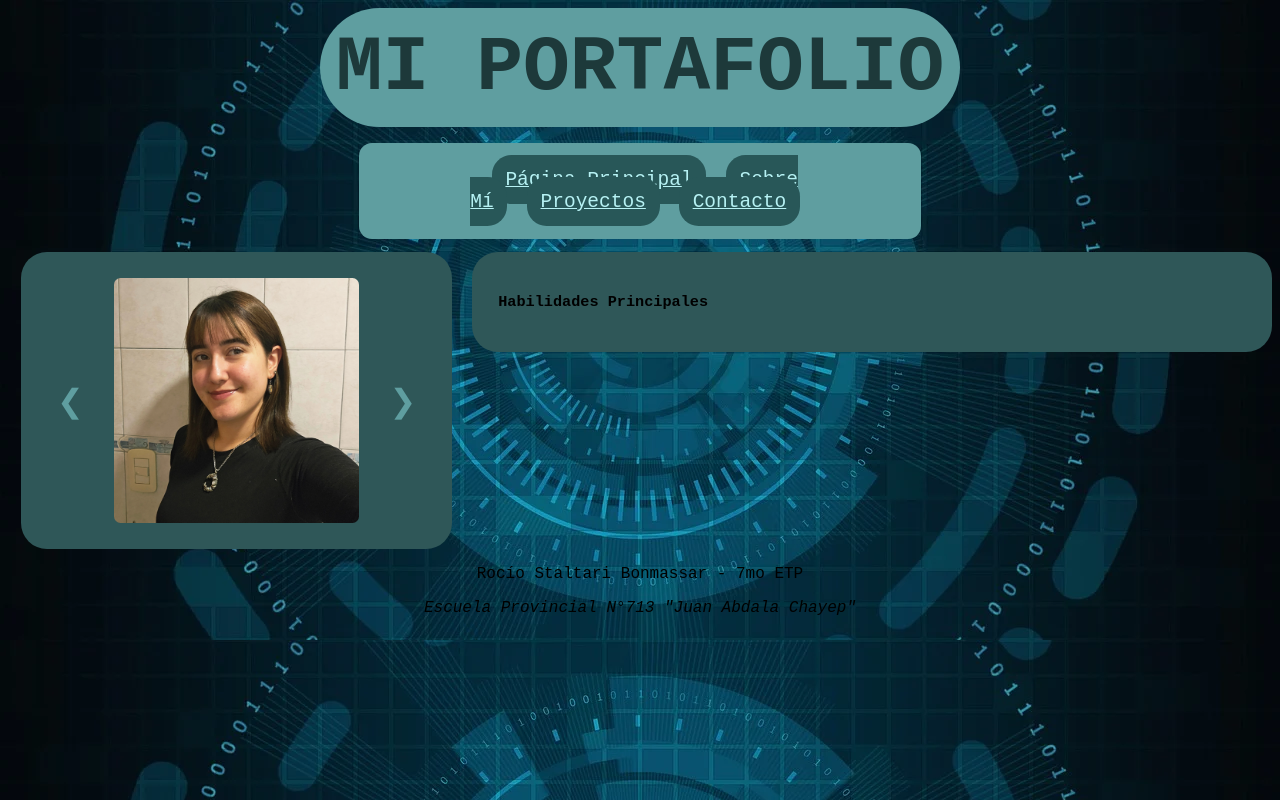
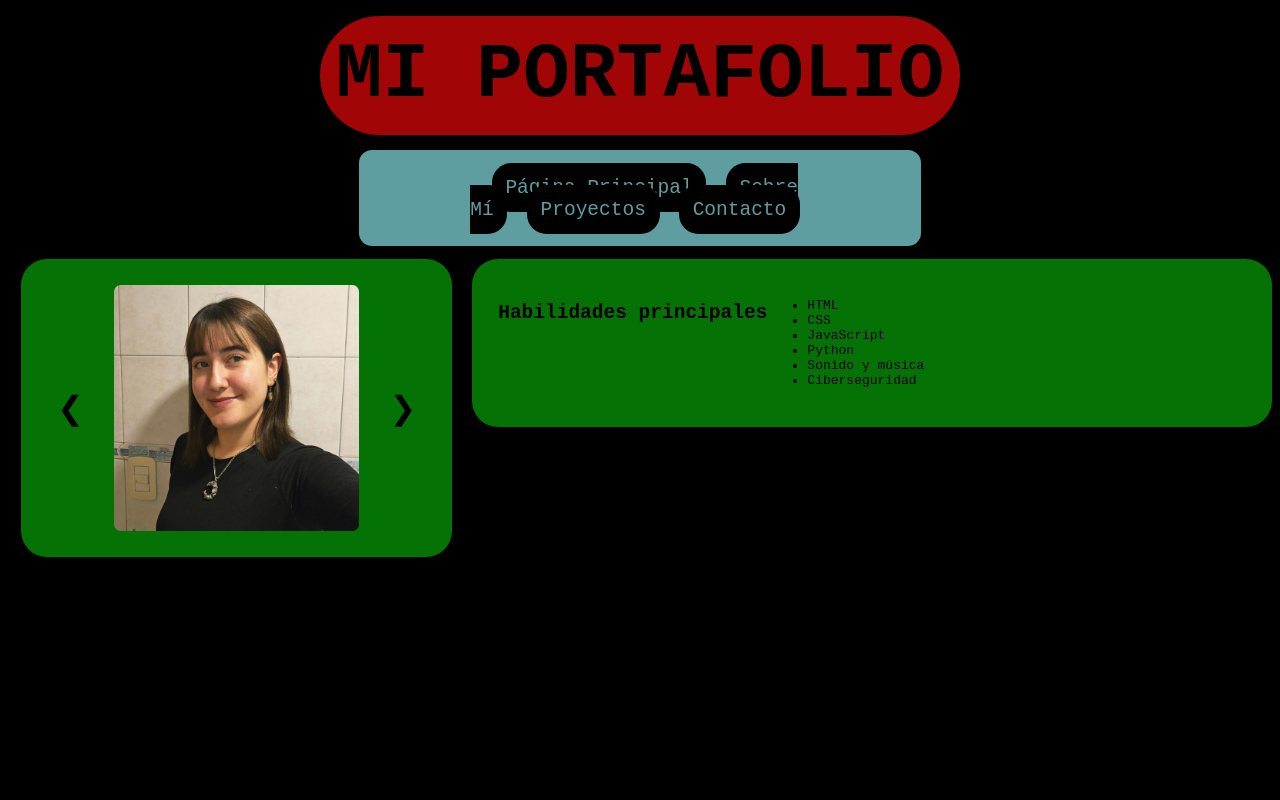
Before and after one commit to rostalbon/actividad-angular, an Angular app: page /home in a window 1280 px wide. Built offline with nearby package versions, Linux system fonts and the light colour scheme.

Commit message:
Se modificó el css y home.html

```diff
--- a/src/app/header/header.css
+++ b/src/app/header/header.css
@@ -1,6 +1,6 @@
 h1 {
-    background-color: cadetblue;
-    margin-top: 0;
+    background-color: rgb(161, 5, 5);
+    margin-top: 0.2em;
     margin-bottom: 0.2em;
     margin-left: 4em;
     margin-right: 4em;
--- a/src/app/home/home.css
+++ b/src/app/home/home.css
@@ -11,7 +11,7 @@
   justify-content: center;
   gap: 20px;
   width: 30%;
-  background-color: rgb(47, 87, 88);
+  background-color: rgb(4, 114, 4);
   padding: 2em;
   border-radius: 2em;
   margin-top: 1em;
@@ -24,7 +24,7 @@
   flex-grow: 1;
   margin-top: 1em;
   padding: 2em;
-  background-color: rgb(47, 87, 88);
+  background-color: rgb(4, 114, 4);
   border-radius: 2em;
 }
 
@@ -54,7 +54,7 @@
   cursor: pointer;
   padding: 10px;
   transition: transform 0.2s;
-  color: cadetblue;
+  color: black;
 }
 
 button:hover {
--- a/src/app/home/home.html
+++ b/src/app/home/home.html
@@ -7,6 +7,14 @@
     <button (click)="next()">&#10095;</button>
 </div>
 <div class="right-container">
-    <h3>Habilidades Principales</h3>
+    <h2>Habilidades principales</h2>
+    <ul>
+        <li>HTML</li>
+        <li>CSS</li>
+        <li>JavaScript</li>
+        <li>Python</li>
+        <li>Sonido y música</li>
+        <li>Ciberseguridad</li>
+    </ul>
 </div>
 </div>
--- a/src/app/nav/nav.css
+++ b/src/app/nav/nav.css
@@ -1,14 +1,15 @@
 a {
     margin: 0.5em;
-    background-color: rgb(40, 87, 88);
+    background-color: black;
     padding: 0.7em;
     border-radius: 1em;
-    color: rgb(182, 241, 243);
+    color: cadetblue;
     font-size: 1.5em;
     transition: 0.3s;
+    text-decoration: none;
 }
 a:hover {
-    background-color: rgb(29, 58, 58);
+    background-color: rgb(66, 21, 21);
     padding: 1em;
     margin: 0.2em;
     transition: 0.3s;
--- a/src/styles.css
+++ b/src/styles.css
@@ -1,17 +1,14 @@
 h1 {
     font-size: 4em;
     text-align: center;
-    color: rgb(29, 57, 58);
+    color: black;
     font-size: 6em;
     margin-bottom: 0em;
 }
 body {
-    background-image: url(/fondo.webp);
+    background-color: black;
     font-family: monospace;
 }
 .esc {
     font-style: italic;
 }
-a {
-    color: rgb(26, 56, 58);
-}
```
Also changed, not shown: public/fondo-cuadrado.jpg (added), public/fondo-vertical.jpg (added).
